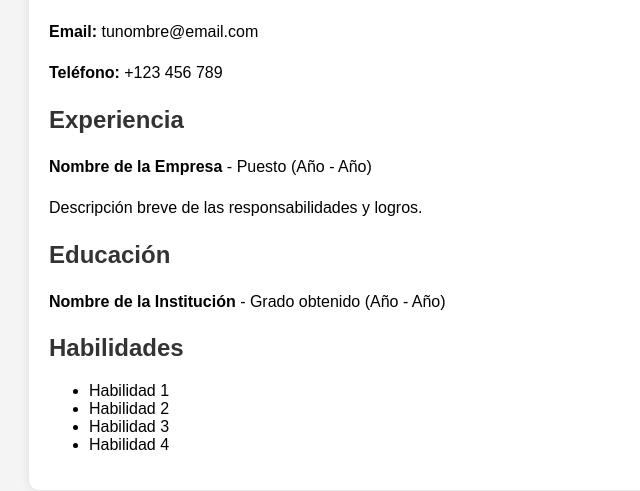
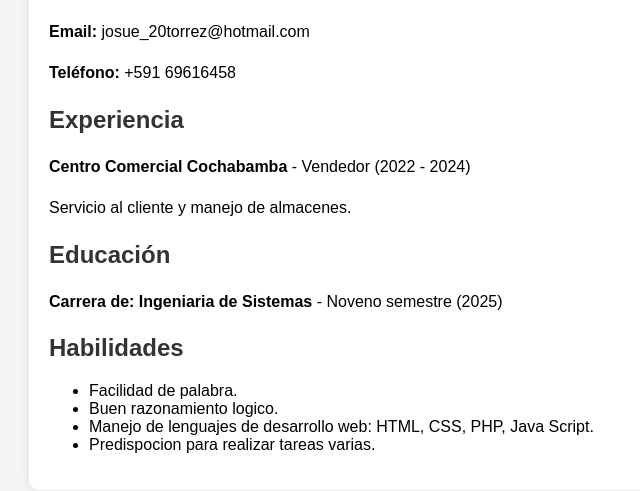
Before and after one commit to josuepagina/josuepagina3.github.io, a plain HTML site: page index.html in a window 1280 px wide. Shown: the part 101-592 px from the top of the page, without its empty margins (191-831 px from the left). Drawn offline with Linux system fonts and the light colour scheme.

Commit message:
llenado de datos

```diff
--- a/index.html
+++ b/index.html
@@ -30,22 +30,22 @@
 <body>
     <div class="container">
         <h1>Tu Nombre</h1>
-        <p><strong>Email:</strong> tunombre@email.com</p>
-        <p><strong>Teléfono:</strong> +123 456 789</p>
+        <p><strong>Email:</strong> josue_20torrez@hotmail.com</p>
+        <p><strong>Teléfono:</strong> +591 69616458</p>
 
         <h2>Experiencia</h2>
-        <p><strong>Nombre de la Empresa</strong> - Puesto (Año - Año)</p>
-        <p>Descripción breve de las responsabilidades y logros.</p>
+        <p><strong>Centro Comercial Cochabamba</strong> - Vendedor (2022 - 2024)</p>
+        <p>Servicio al cliente y manejo de almacenes.</p>
 
         <h2>Educación</h2>
-        <p><strong>Nombre de la Institución</strong> - Grado obtenido (Año - Año)</p>
+        <p><strong>Carrera de: Ingeniaria de Sistemas</strong> - Noveno semestre (2025)</p>
 
         <h2>Habilidades</h2>
         <ul>
-            <li>Habilidad 1</li>
-            <li>Habilidad 2</li>
-            <li>Habilidad 3</li>
-            <li>Habilidad 4</li>
+            <li>Facilidad de palabra.</li>
+            <li>Buen razonamiento logico.</li>
+            <li>Manejo de lenguajes de desarrollo web: HTML, CSS, PHP, Java Script.</li>
+            <li>Predispocion para realizar tareas varias.</li>
         </ul>
     </div>
 </body>
```
